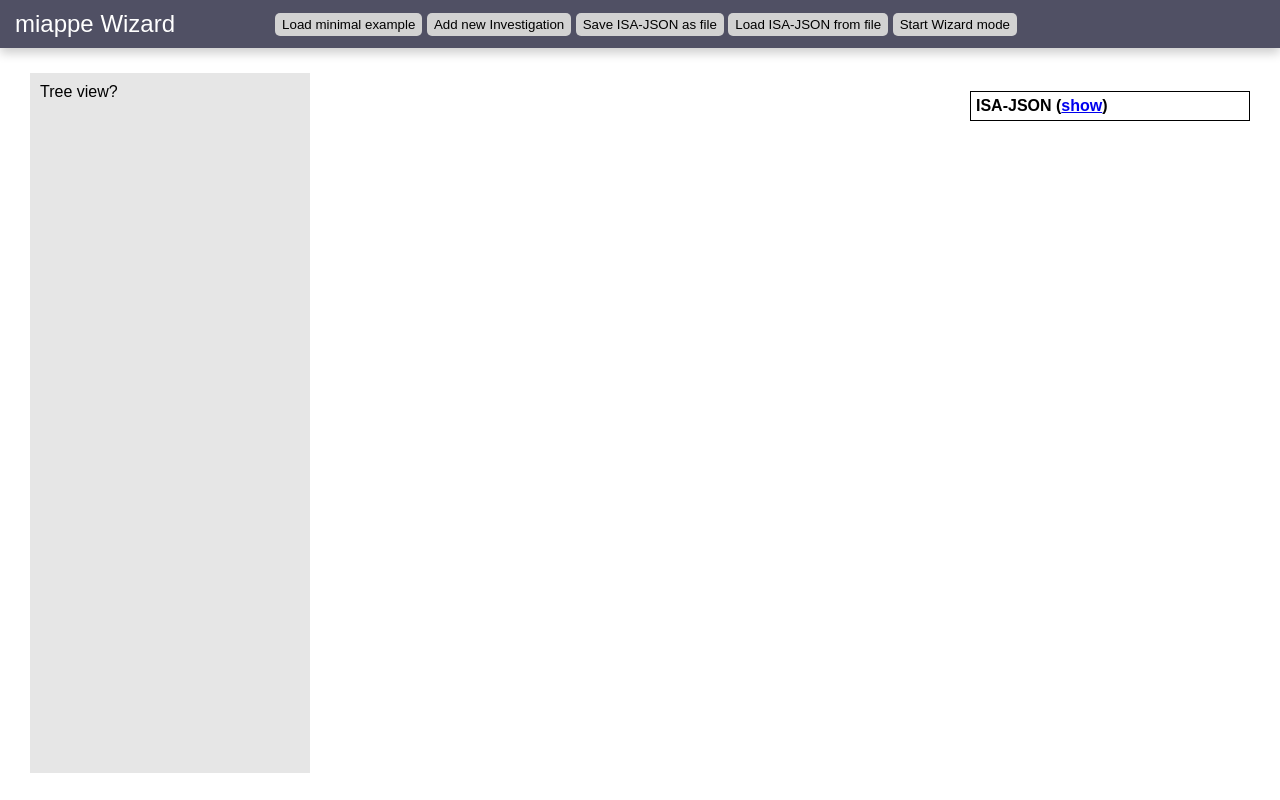
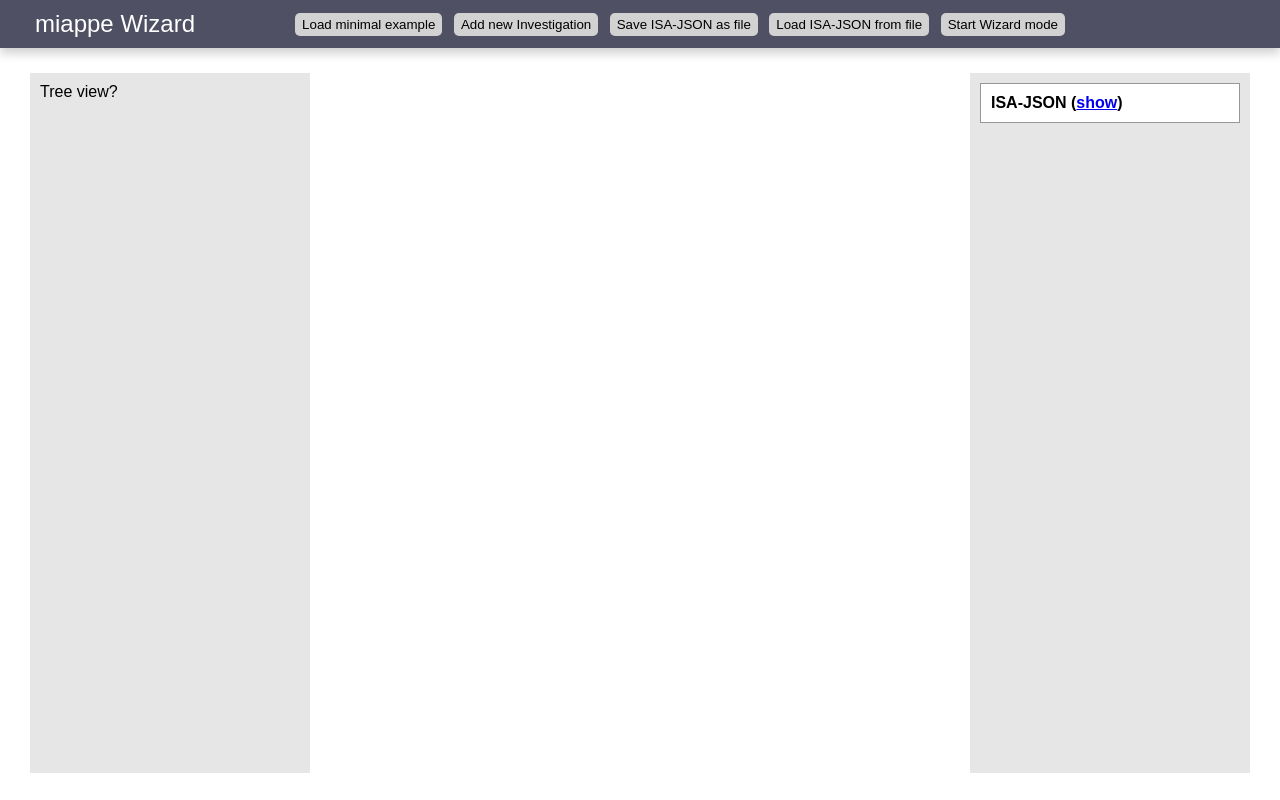
Before and after one commit to IPK-BIT/miappe-wizard, a Svelte app: page / in a window 1280 px wide. Built offline with nearby package versions, Linux system fonts and the light colour scheme.

Commit message:
Made layout a bit prettier

```diff
--- a/src/App.svelte
+++ b/src/App.svelte
@@ -43,7 +43,7 @@
         <div class="rightcol">
             <Explanation />
 
-            <br />
+
 
             <div id="json">
                 <strong>ISA-JSON (<a href="#" on:click={() => showJson = !showJson}>{showJson ? 'hide' : 'show'}</a>)</strong>
@@ -106,17 +106,22 @@ main {
     align-self: stretch;
     padding: 10px;
 }
+
 .middlecol {
     grid-area: 1 / 2 / 2 / 3;
 }
+
 .rightcol {
     grid-area: 1 / 3 / 2 / 4;
+    background: rgb(230,230,230);
+    align-self: stretch;
+    padding: 10px;
 }
 
 #json {
-    border: 1px solid black;
-    box-sizing: border-box;
-    padding: 5px;
+    padding: 10px;
+    background: white;
+    border: 1px solid rgb(150,150,150);
 }
 
 #json-textarea {
--- a/src/components/Explanation.svelte
+++ b/src/components/Explanation.svelte
@@ -21,13 +21,21 @@
 
 <section>
 
-    {#if $explanation.attr !== undefined && $explanation.attr !== false && explanations[$explanation.isaLevel] !== undefined && explanations[$explanation.isaLevel][$explanation.attr] !== undefined}
-    Explanation: {explanations[$explanation.isaLevel][$explanation.attr]}
+    {#if $explanation.attr !== undefined && $explanation.attr !== false && explanations?.[$explanation.isaLevel]?.[$explanation.attr] !== undefined}
+    <div id="explanation-content">
+        <strong>Explanation:</strong>
+        <p>{explanations?.[$explanation.isaLevel]?.[$explanation.attr]}</p>
+    </div>
     {/if}
 
 </section>
 
 
 <style>
-
+#explanation-content {
+    padding: 10px;
+    margin-bottom: 20px;
+    background: white;
+    border: 1px solid rgb(150,150,150);
+}
 </style>
--- a/src/components/Header.svelte
+++ b/src/components/Header.svelte
@@ -87,7 +87,7 @@ header {
 
 h1 {
     margin: 0;
-    padding: 0;
+    padding: 0 0 0 20px;
     font-size: 150%;
     font-weight: normal;
 }
@@ -119,4 +119,8 @@ h1 {
     align-self: center;
     order: 0;
 }
+
+button {
+    margin-right: 7px;
+}
 </style>
```
Lines whose indentation alone changed are shown as unchanged.
